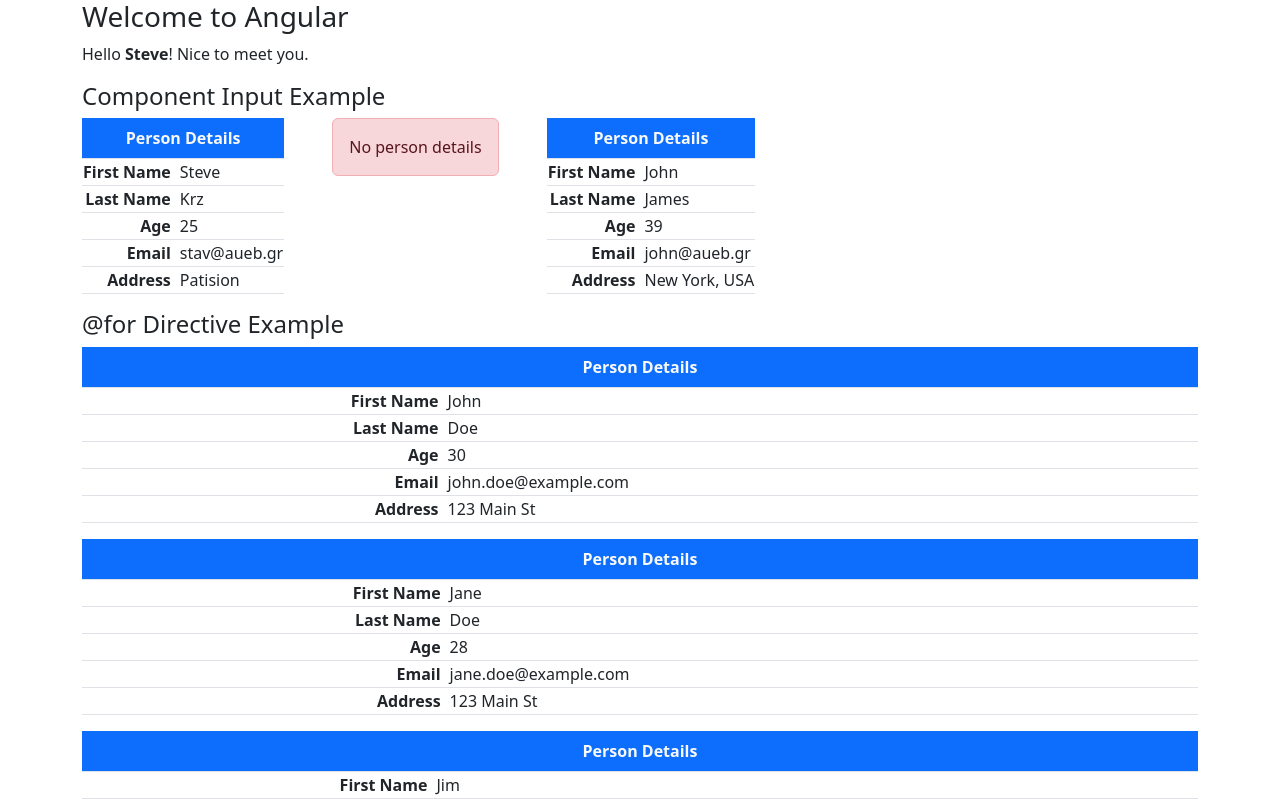
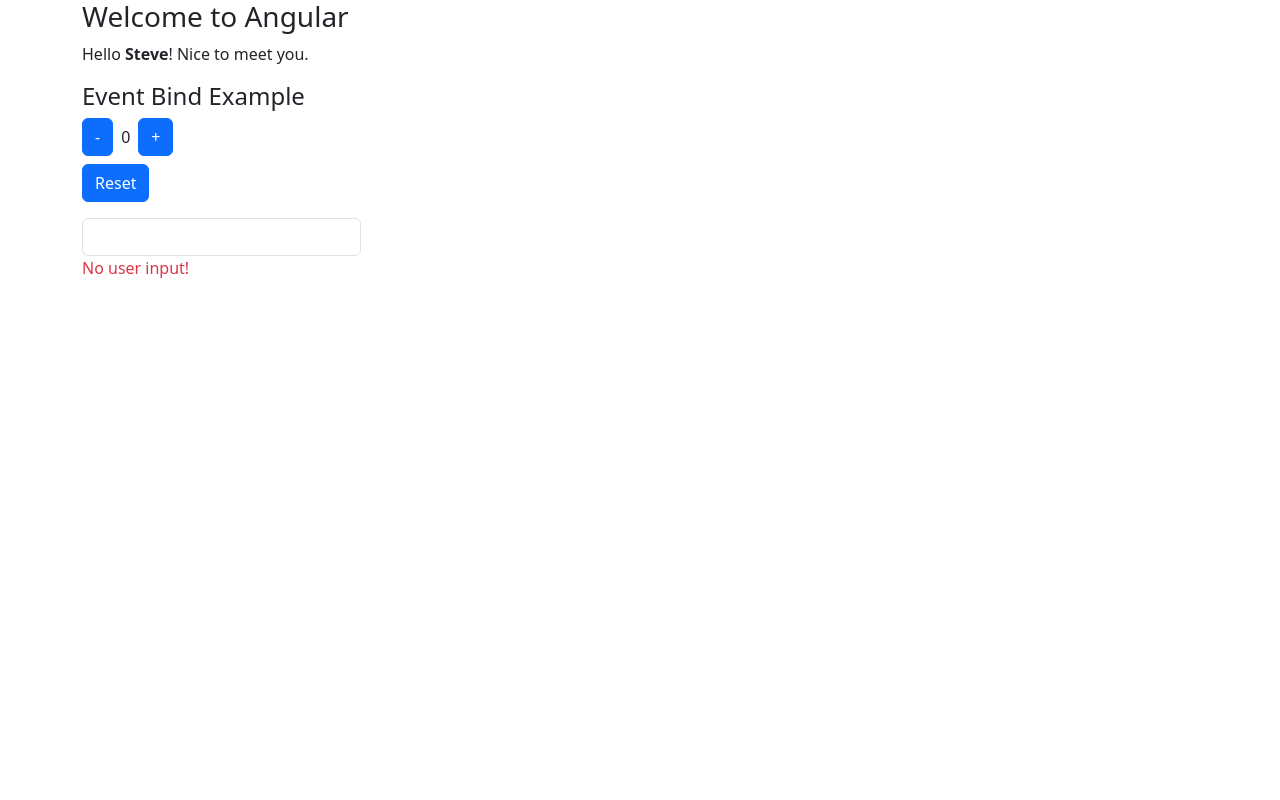
Before and after one commit to StKrz/angular-introduction, an Angular app: page / in a window 1280 px wide. Shown: the top 800 px of the page. Built offline with nearby package versions, Linux system fonts and the light colour scheme.

Commit message:
Event Binding

```diff
--- a/src/app/app.component.html
+++ b/src/app/app.component.html
@@ -5,7 +5,9 @@
              Nice to meet you.
       </p>
 
-      <h4>Component Input Example</h4>
+      <app-event-bind-example></app-event-bind-example>
+
+      <!-- <h4>Component Input Example</h4>
 
  <div class="d-flex gap-5 text-nowrap">
       <app-person-table [person]="person0"></app-person-table>
@@ -19,5 +21,5 @@
             @for(user of users; track user) {
                   <app-person-table [person]="user"></app-person-table>
             }
-      </div>
+      </div> -->
 </div>
--- a/src/app/app.component.ts
+++ b/src/app/app.component.ts
@@ -1,11 +1,12 @@
 import { Component } from '@angular/core';
 import { PersonTableComponent } from './components/person-table/person-table.component';
 import { Person } from './shared/interfaces/person';
+import { EventBindExampleComponent } from './components/event-bind-example/event-bind-example.component';
 
 @Component({
   selector: 'app-root',
   standalone: true,
-  imports: [PersonTableComponent],
+  imports: [PersonTableComponent, EventBindExampleComponent],
   templateUrl: './app.component.html',
   styleUrl: './app.component.css'
 })
--- /dev/null
+++ b/src/app/components/event-bind-example/event-bind-example.component.html
@@ -0,0 +1,22 @@
+<h4>Event Bind Example</h4>
+
+<div class="d-flex flex-column gap-2 w-25">
+    <div class="d-flex gap-2 align-items-center">
+        <button class="button btn btn-primary btn-s flex-grw-1" (click)="decrementTimes()">-</button>
+        <span>{{ times }}</span>
+        <button class="button btn btn-primary btn-s flex-grw-1" (click)="incrementTimes()">+</button>
+
+    </div>
+    <div>
+        <button class="btn btn-primary btn-s" (click)="resetTimes()">Reset</button>
+    </div>
+
+    <div class="mt-2 mb-2 d-flex flex-column gap-2.w-25">
+        <input type="text" class="form-control" (input)="onUserInput($event)">
+        @if(!userInput) {
+            <span class="text-danger">No user input!</span>
+        } @else {
+            <span class="text-bg-info p-2 text-truncate">{{ userInput }}</span>
+        }
+    </div>
+</div>
--- /dev/null
+++ b/src/app/components/event-bind-example/event-bind-example.component.ts
@@ -0,0 +1,33 @@
+import { Component } from '@angular/core';
+
+@Component({
+  selector: 'app-event-bind-example',
+  standalone: true,
+  imports: [],
+  templateUrl: './event-bind-example.component.html',
+  styleUrl: './event-bind-example.component.css'
+})
+export class EventBindExampleComponent {
+  times: number = 0;
+
+  userInput: string = '';
+
+
+
+  incrementTimes() {
+    this.times++;
+  }
+
+  decrementTimes() {
+    this.times--;
+  }
+
+  resetTimes() {
+    this.times = 0;
+  }
+
+  onUserInput(event: Event) {
+    const value = (event.target as HTMLInputElement).value;
+    this.userInput = value
+  }
+}
```
Also changed, not shown: src/app/components/event-bind-example/event-bind-example.component.css (added), 1 other file (tests, documents, lock files or other folders).
